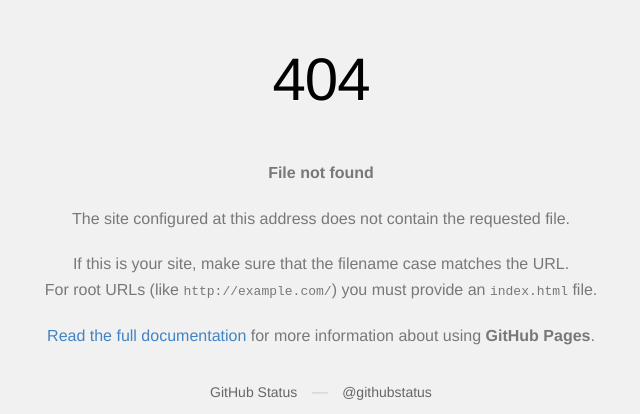
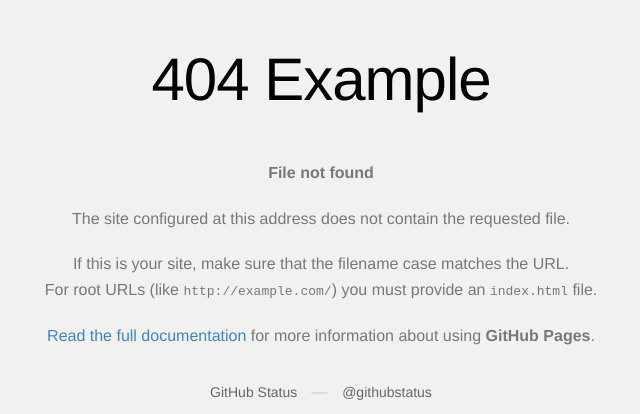
Before and after one commit to Louiml/GithubPages404, a plain HTML site: page index.html in a window 1280 px wide. Shown: the top 414 px of the page, without its empty margins (319-959 px from the left). Drawn offline with Linux system fonts and the light colour scheme.

Commit message:
Update index.html

```diff
--- a/index.html
+++ b/index.html
@@ -52,7 +52,7 @@
 
     <div class="container">
 
-      <h1>404</h1>
+      <h1>404 Example</h1>
       <p><strong>File not found</strong></p>
 
       <p>
```
